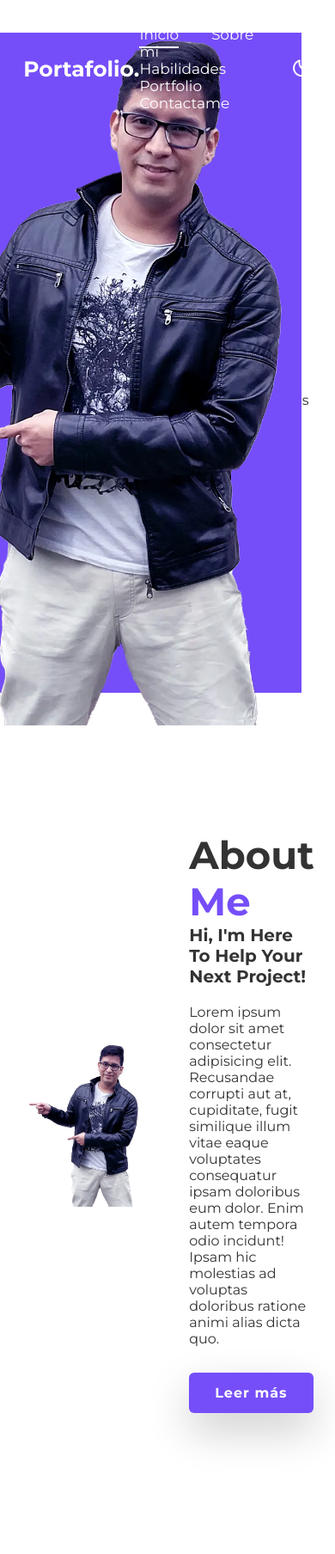
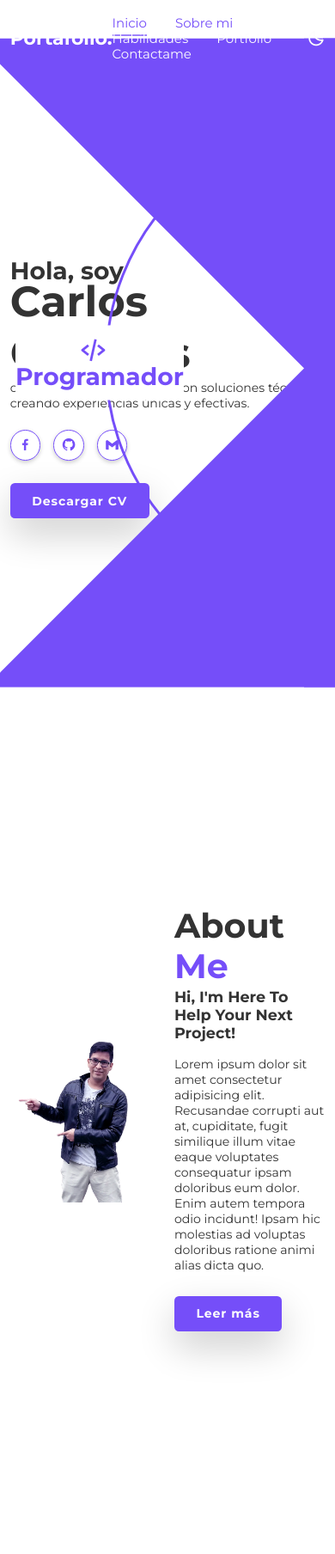
Before and after one commit to lordniz/portafolio, a PHP site: page / in a window 390 px wide; the page is wider, and only the part inside the window is pictured. Shown: the top 1808 px of that part at 86% size. Run offline with PHP 8.4, Linux system fonts and the light colour scheme.

Commit message:
portafolio_html_css_js

```diff
--- a/index.html
+++ b/index.html
@@ -24,6 +24,7 @@
         </nav>
 
         <div class="bx bx-moon" id="darkMode-icon"></div>
+        <div class="bx bx-menu" id="menu-icon"></div>
     </header>
 
     <!-- Inicio -->
--- a/styles.css
+++ b/styles.css
@@ -131,6 +131,12 @@
     opacity: 0.9;
 }
 
+#menu-icon {
+    font-size: 3.6rem;
+    color: var(--text-color);
+    display: none;
+}
+
 section {
     min-height: 100vh;
     padding: 10rem 7% 2rem;
@@ -231,7 +237,8 @@
 .home .profession-container {
     position: absolute;
     top: 50%;
-    right: 10%;
+    /* right: 10%; */
+    right: 0;
     transform: translateY(-50%);
     width: 768px;
     height: 768px;
@@ -626,28 +633,117 @@
     padding: 2rem 9%;
     background: var(--main-color);
 }
-.footer-text p{
+
+.footer-text p {
     font-size: 1.6rem;
     color: var(--white-color);
 }
+
 .footer-iconTop a {
     display: inline-flex;
     justify-content: center;
     align-items: center;
     padding: .8rem;
-    background: var(--white-color) ;
+    background: var(--white-color);
     border-radius: .8rem;
     border: .2rem solid var(--main-color);
     outline: .2rem solid transparent;
     transition: .5s ease;
 }
-.footer-iconTop a:hover{
+
+.footer-iconTop a:hover {
     outline-color: var(--white-color);
 }
+
 .footer-iconTop a i {
     font-size: 2.4rem;
     color: #333;
 }
+
+/*BreakPoints*/
+@media (max-width: 1200px) {
+    html {
+        font-size: 55%;
+    }
+
+    .home .profession-container {
+        height: 85.8rem;
+    }
+
+    .home .profession-container .profession-box {
+        right: -12rem;
+        height: 85.8rem;
+    }
+
+    .home .profession-container .overlay {
+        right: -9rem;
+    }
+}
+
+@media (max-width: 1024px) {
+    .header {
+        padding: 2rem 3%;
+    }
+
+    section {
+        padding: 10rem 3% 2rem;
+    }
+
+    .home .profession-container .profession-box {
+        right: -22rem;
+    }
+
+    .home .profession-container .overlay {
+        right: -15rem;
+    }
+}
+
+@media (max-width: 991px) {
+
+    .navbar a:nth-child(1),
+    .navbar a:nth-child(2) {
+        color: var(--main-color);
+    }
+
+    .navbar a.active::before {
+        background: var(--main-color);
+        opacity: .7;
+    }
+
+    .home .home-content {
+        max-width: 50rem;
+    }
+
+    .home .profession-container .profession-box {
+        right: -45rem;
+    }
+
+    .home .profession-container .overlay {
+        right: -39.5rem;
+    }
+
+    .home-img img {
+        display: none;
+    }
+
+    .services,
+    .portfolio {
+        padding-bottom: 7rem;
+    }
+    .contact {
+        min-height: auto;
+    }
+
+    .footer {
+        padding: 2rem 3%;
+    }
+}
+/*Tiempo 1:21:40*/
+
+
+
+
+
 
 
 
```
